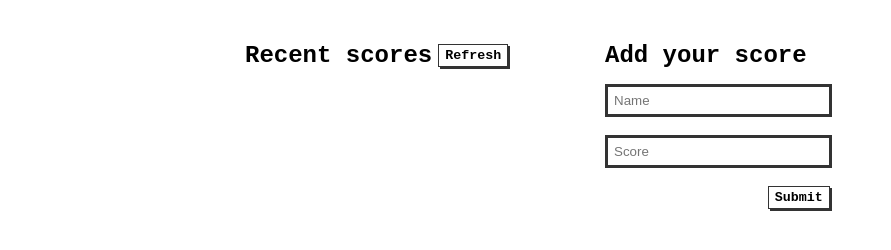
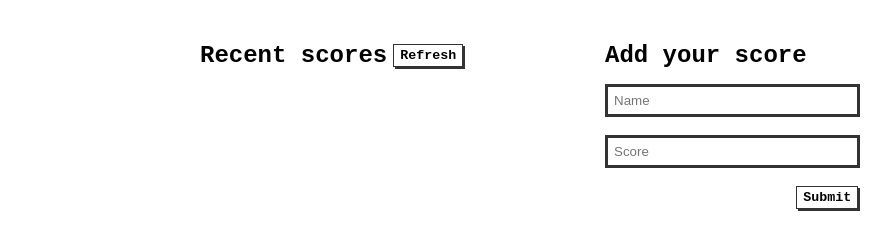
Before and after one commit to StarSheriff2/leaderboard, a website built with webpack: page src/index.html in a window 1280 px wide. Shown: the part 74-324 px from the top of the page, without its empty margins (35-926 px from the left). Built offline with nearby package versions, Linux system fonts and the light colour scheme; no server answers.

Commit message:
Add width to scores section

```diff
--- a/src/home.js
+++ b/src/home.js
@@ -10,7 +10,7 @@ const header = `
 
 const main = `
 <main>
-<section id="scores-section">
+<section id="scores-section" class="scores-section">
   <h2 class="section-title">Recent scores</h2>
   <button type="button" id="refresh-btn" class="refresh-btn">Refresh</button>
 </section>
--- a/src/style.css
+++ b/src/style.css
@@ -23,8 +23,12 @@ main {
   flex-wrap: wrap;
   justify-content: space-between;
   width: 90%;
-  max-width: 720px;
+  max-width: 810px;
   margin: 45px auto 0 auto;
+}
+
+.scores-section {
+  width: 360px;
 }
 
 .section-title {
```
